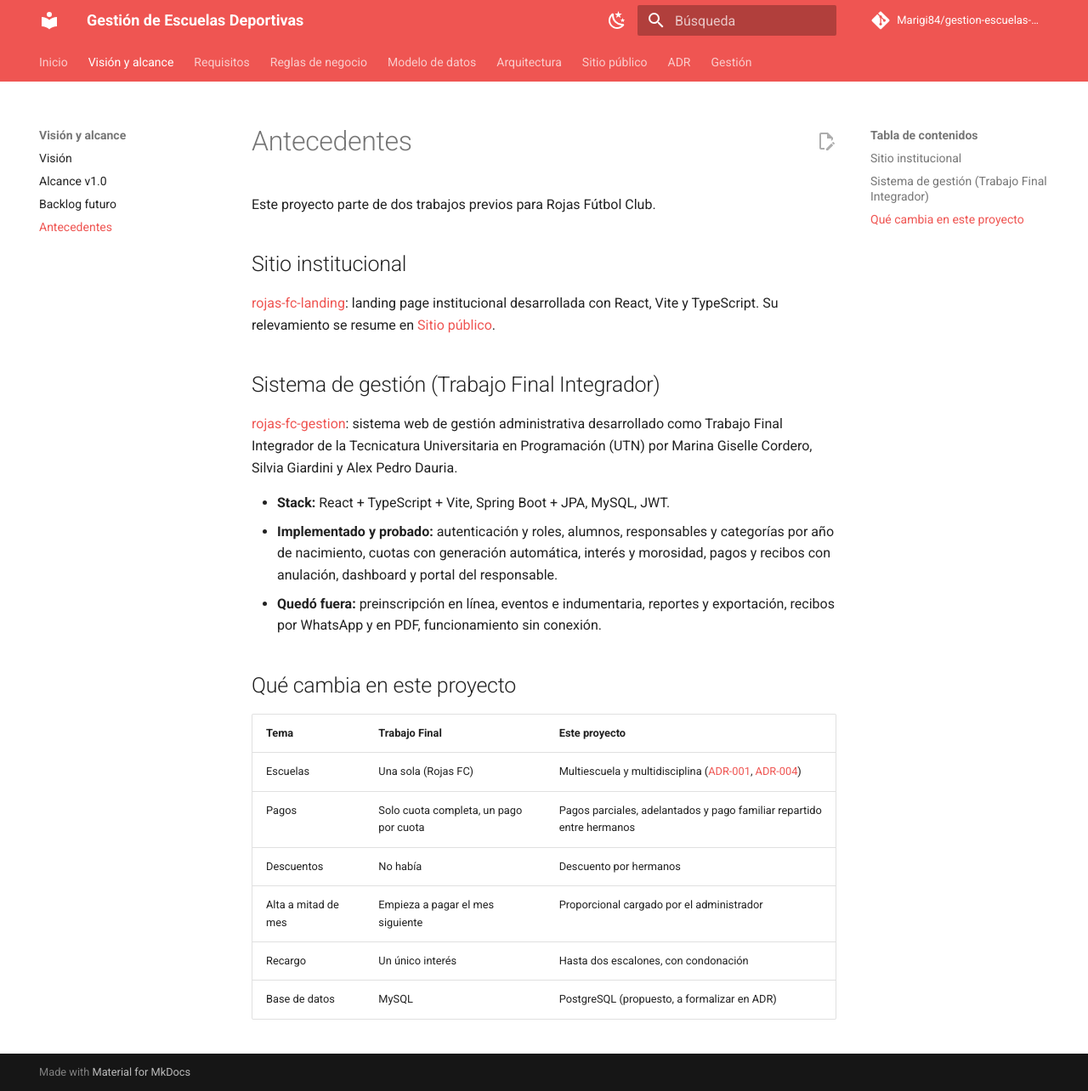
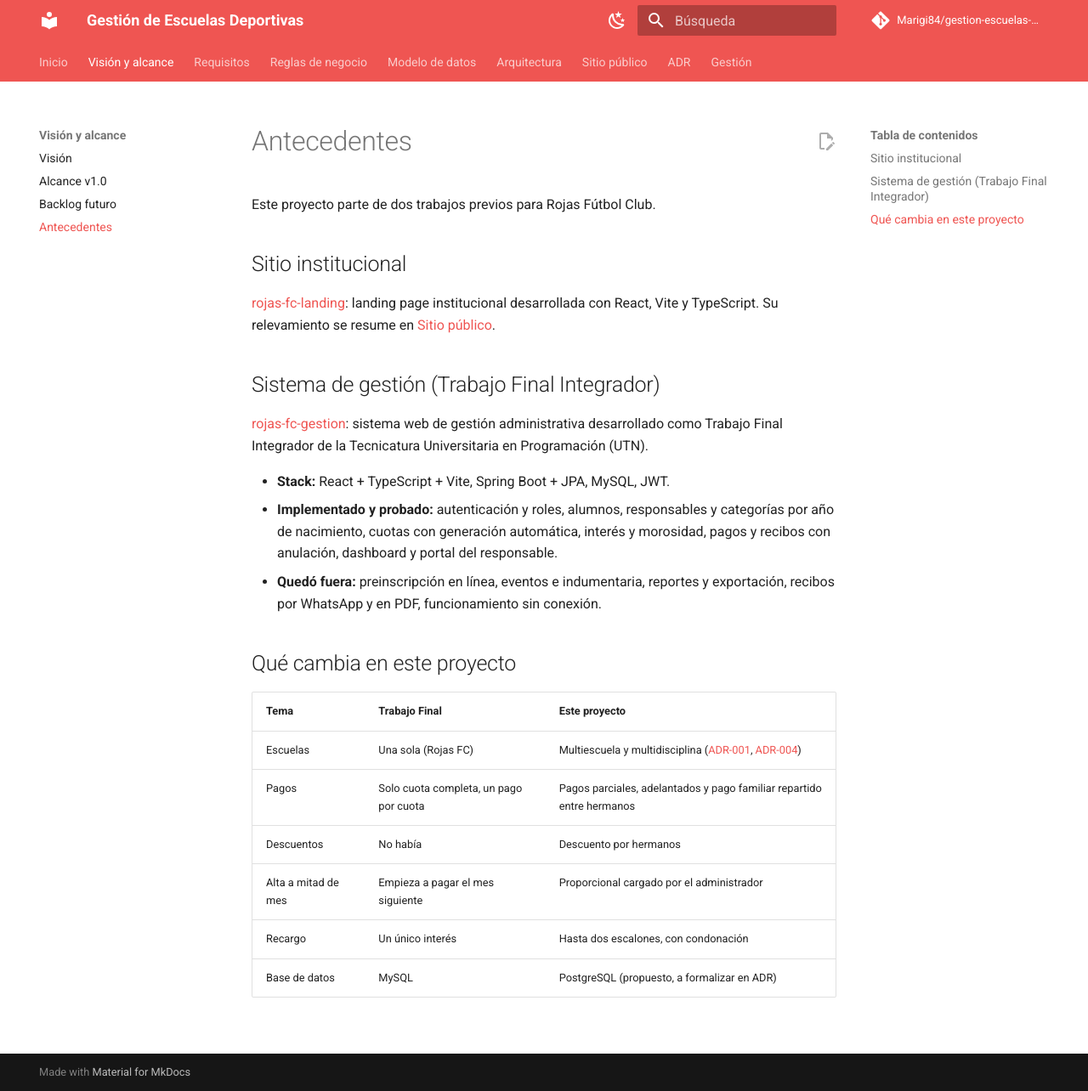
Before and after one commit to Marigi84/gestion-escuelas-deportivas, an MkDocs documentation site: the page built from docs/01-vision-y-alcance/antecedentes.md, in a window 1280 px wide and 1284 px high. Shown: the whole window at 85% size. Built offline with MkDocs 1.6.1 and Material for MkDocs 9.7.7, drawn with Linux system fonts in a browser that asks for light colours; comment, search, counter and statistics services are not loaded.

Commit message:
docs: simplificar antecedentes

```diff
--- a/docs/01-vision-y-alcance/antecedentes.md
+++ b/docs/01-vision-y-alcance/antecedentes.md
@@ -8,7 +8,7 @@ Este proyecto parte de dos trabajos previos para Rojas Fútbol Club.
 
 ## Sistema de gestión (Trabajo Final Integrador)
 
-[rojas-fc-gestion](https://github.com/Marigi84/rojas-fc-gestion): sistema web de gestión administrativa desarrollado como Trabajo Final Integrador de la Tecnicatura Universitaria en Programación (UTN) por Marina Giselle Cordero, Silvia Giardini y Alex Pedro Dauria.
+[rojas-fc-gestion](https://github.com/Marigi84/rojas-fc-gestion): sistema web de gestión administrativa desarrollado como Trabajo Final Integrador de la Tecnicatura Universitaria en Programación (UTN).
 
 - **Stack:** React + TypeScript + Vite, Spring Boot + JPA, MySQL, JWT.
 - **Implementado y probado:** autenticación y roles, alumnos, responsables y categorías por año de nacimiento, cuotas con generación automática, interés y morosidad, pagos y recibos con anulación, dashboard y portal del responsable.
```
